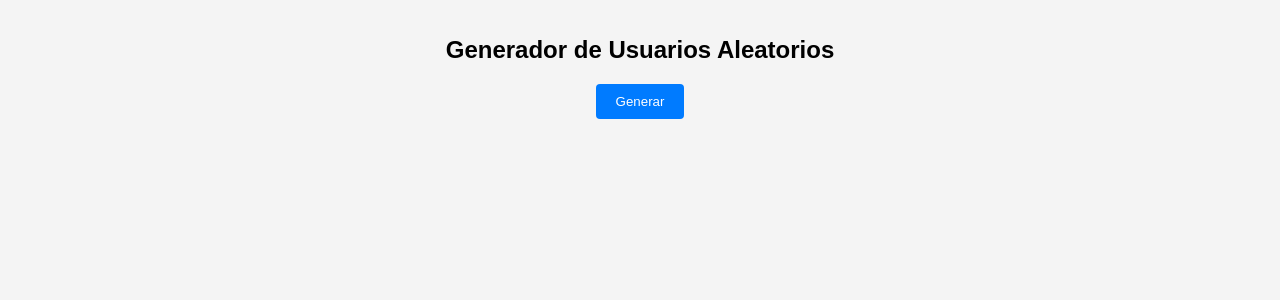
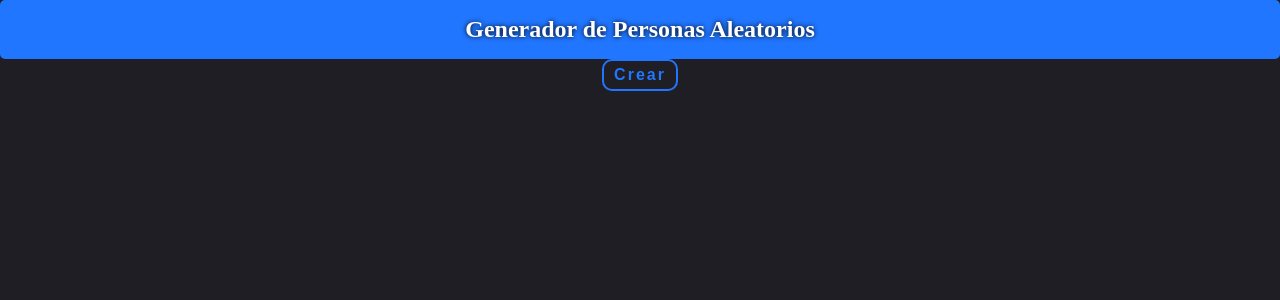
Before and after one commit to SHADOW-1104/GeneradorPersonas, a React (Vite) app: page / in a window 1280 px wide. Shown: the top 300 px of the page. Built offline with nearby package versions, Linux system fonts and the light colour scheme.

Commit message:
Esstilos CSS añadidos

```diff
--- a/index.html
+++ b/index.html
@@ -2,9 +2,9 @@
 <html lang="en">
   <head>
     <meta charset="UTF-8" />
-    <link rel="shortcut icon" href="netflis.ico" type="image/x-icon">
+    <link rel="shortcut icon" href="spy.ico" type="image/x-icon">
     <meta name="viewport" content="width=device-width, initial-scale=1.0" />
-    <title>Netflis</title>
+    <title>Personas Random</title>
   </head>
   <body>
     <div id="root"></div>
--- a/src/App.jsx
+++ b/src/App.jsx
@@ -20,22 +20,30 @@ export const App = () => {
   };
 
   return (
-    <div className="container">
-      <h1>Generador de Usuarios Aleatorios</h1>
-      <button type="button" onClick={handleSubmit}>Generar</button>
-      <div>
-        {usuarios.map((usuario, index) => (
-          <div key={index}>
+    <>
+    <nav>
+      <h1>Generador de Personas Aleatorios</h1>
+    </nav>
+
+      {usuarios.map((usuario, index) => (
+        <div className="container">
+
+          <div key={index} className="infoCard">
+            <div className="imgContent">
+            <img src={usuario.picture.large} alt="User thumbnail" />
+            </div>
             <h2>Nombre: {usuario.name.first} {usuario.name.last}</h2>
             <h4>Edad: {usuario.dob.age} años</h4>
-            <img src={usuario.picture.large} alt="User thumbnail" />
             <p><strong>Pais: </strong>{usuario.location.country}</p>
             <p><strong>Ciudad: </strong>{usuario.location.city}</p>
             <p><strong>Calle: </strong>{usuario.location.street.name} #{usuario.location.street.number}</p>
             <p><strong>E-mail: </strong>{usuario.email} <strong>Password: </strong>{usuario.login.username}</p>
           </div>
-        ))}
-      </div>
-    </div>
+        </div>
+      ))}
+
+      <button className="btn" type="button" onClick={handleSubmit}>Crear</button>
+
+    </>
   );
 };
--- a/src/styles/styles.css
+++ b/src/styles/styles.css
@@ -1,100 +1,76 @@
-/* Estilos generales */
-body {text-align: center;
-    font-family: Arial, sans-serif;
+*{
   margin: 0;
   padding: 0;
-    background-color: #f4f4f4;
+  box-sizing: border-box;
+  scroll-behavior: smooth;
+  outline: none;
+  text-decoration: none;
 }
 
-  .container {
-    max-width: 800px;
-    margin: 0 auto;
-    padding: 20px;
+:root{
+  --bg-color: #1E1E24;
+  --bg-color-2: #F4FFF8;
+  --bg-color-3: #2176FF;
+  --border-color: aqua;
+  --border-color-2: black;
+  --text-color: white;
+  --text-color-2: black;
 }
 
-  h1 {
-    font-size: 24px;
-    margin-bottom: 20px;
+body{
+  color: var(--text-color);
   text-align: center;
+  height: 100vh;
+  background-color: var(--bg-color);
 }
 
-  form {
-    display: flex;
-    justify-content: center;
-    margin-bottom: 20px;
+nav{
+  border-radius: 5px;
+  padding: 1rem;
+  text-shadow: 0 0 5px var(--text-color-2);
+  background-color: var(--bg-color-3);
 }
 
-  input[type="text"] {
-    width: 300px;
-    padding: 10px;
-    border: 1px solid #ccc;
-    border-radius: 4px;
+.container *{
+  border-radius: 10px;
 }
 
-  button {
-    padding: 10px 20px;
-    background-color: #007bff;
-    color: #fff;
-    border: none;
-    border-radius: 4px;
-    cursor: pointer;
+.container{
+  display: grid;
+  place-items: center;
+  width: clamp(300px, 50%, 400px);
+  margin: 3rem auto;
+  background-color: var(--bg-color-2);
+  border-radius: 10px;
+  padding: 5px;
 }
 
-  button:hover {
-    background-color: #0056b3;
+.infoCard {
+  padding: 10px;
+  text-align: left;
+  color: var(--text-color-2);
+  border: 4px solid var(--border-color-2);
+  background-color: var(--bg-color-3);
 }
 
-  .movie-list {
-    display: grid;
-    grid-template-columns: repeat(auto-fit, minmax(200px, 1fr));
-    gap: 20px;
+.imgContent{
+  text-align: center;
+  width: 150px;
+  margin: 5px auto;
 }
 
-  .movie-card {
-    background-color: #fff;
-    padding: 20px;
-    border-radius: 4px;
-    box-shadow: 0 2px 4px rgba(0, 0, 0, 0.1);
+.btn{
+  color: var(--bg-color-3);
+  font-size: 1rem;
+  font-weight: bold;
+  letter-spacing: 2px;
+  padding: 5px 10px;
+  border: 2px solid var(--bg-color-3);
+  border-radius: 10px;
+  background-color: transparent;
+  transition: .1s ease;
 }
 
-  .movie-card img {
-    width: 100%;
-    height: auto;
-    margin-bottom: 10px;
+.btn:active{
+  transform: scale(0.95);
 }
-
-  .movie-card h2 {
-    font-size: 18px;
-    margin-bottom: 5px;
-  }
-
-  .movie-card p {
-    margin-bottom: 5px;
-  }
-
-  /* Estilos para móviles */
-  @media (max-width: 600px) {
-    h1 {
-      font-size: 20px;
-    }
-
-    input[type="text"] {
-      width: 100%;
-    }
-
-    button {
-      padding: 8px 16px;
-    }
-
-    .movie-list {
-      grid-template-columns: repeat(auto-fit, minmax(150px, 1fr));
-    }
-
-    .movie-card {
-      padding: 10px;
-    }
-
-    .movie-card h2 {
-      font-size: 16px;
-    }
-  }
```
Also changed, not shown: 2 other files (tests, documents, lock files or other folders). Lines whose indentation alone changed are shown as unchanged.
